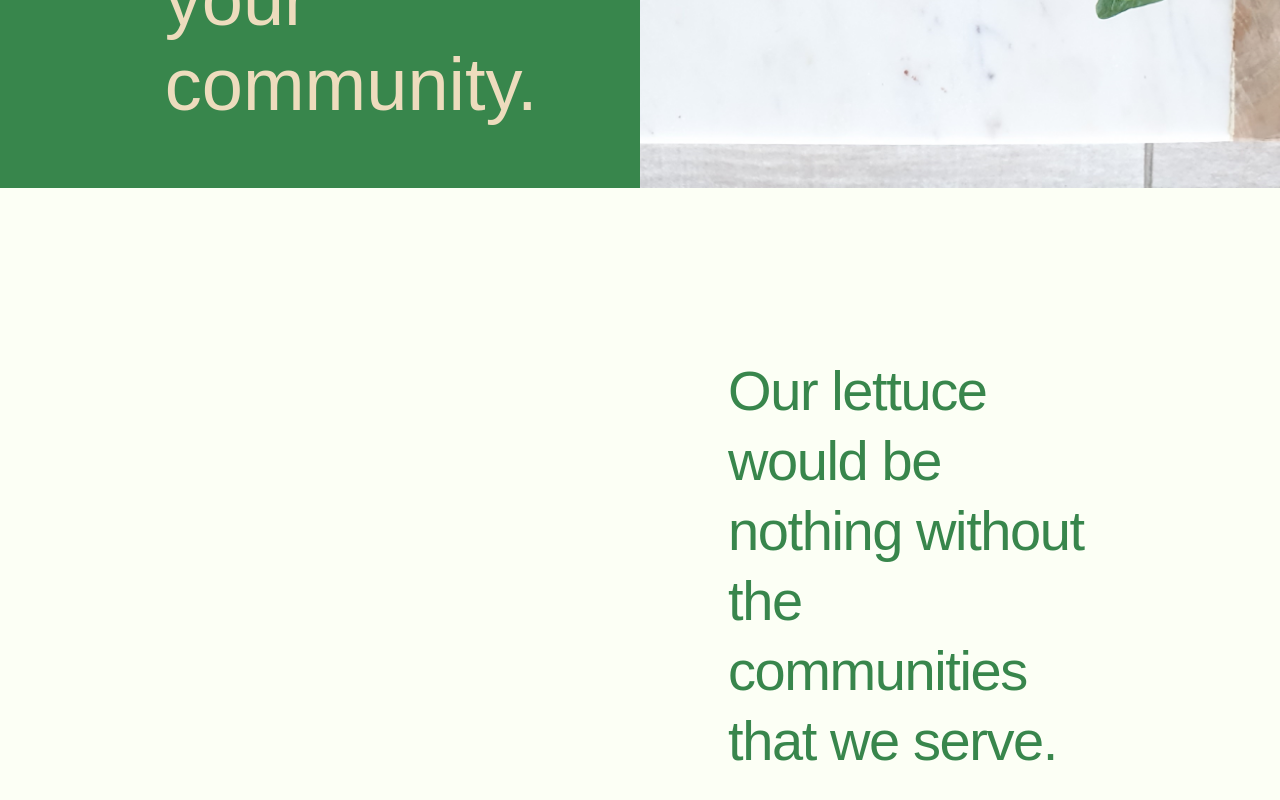
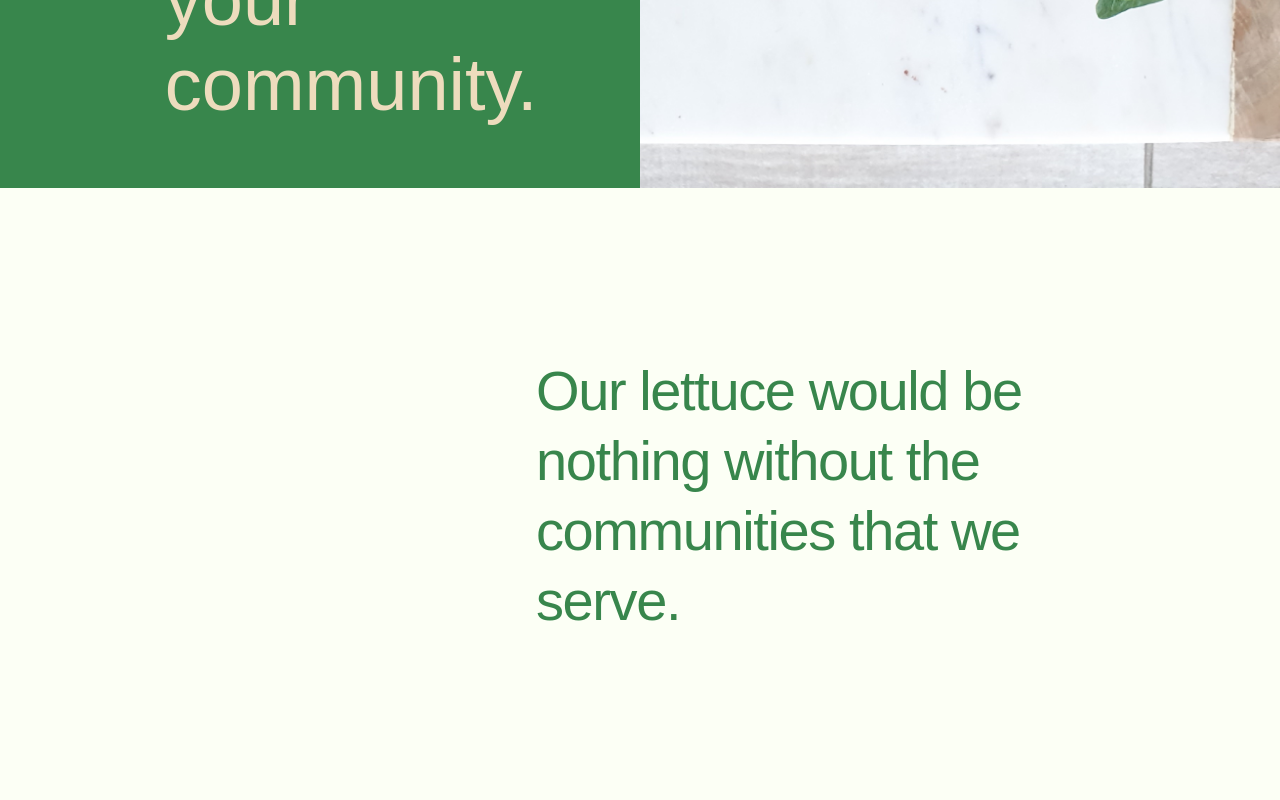
Before and after one commit to JuanTValdez/smart_acres, a React (Create React App) app: page / in a window 1280 px wide. Shown: the part 2890-3690 px from the top of the page. After the commit the page ends 3582 px from the top, so only its background shows below. Built offline with nearby package versions, Linux system fonts and the light colour scheme; a web font is replaced by a local one.

Commit message:
fixed width on communities-txt

```diff
--- a/src/components/OurGreens.js
+++ b/src/components/OurGreens.js
@@ -29,6 +29,8 @@ export default function OurGreens() {
 			<div>
 				{greens.map((green, key) => {
 					return (
+						console.log('Key ' + key),
+						(
 							<div key={key} className='grid-item'>
 								<div className='image-container'>
 									<img src={green.img} alt='' />
@@ -36,6 +38,7 @@ export default function OurGreens() {
 
 								<div className='txt-1'>{green.text}</div>
 							</div>
+						)
 					);
 				})}
 			</div>
--- a/src/styles/OurGreens.css
+++ b/src/styles/OurGreens.css
@@ -101,10 +101,9 @@
 	}
 }
 .communities-txt {
-	/* grid-column: 1/5; */
-	max-width: 30%;
+	/* max-width: 50%; */
 	margin: 3em 3em 1em auto;
-	width: 40dvw;
+	width: 45dvw;
 
 	font-family: 'ClarendonURW-Lig', sans-serif;
 	font-size: 3.5rem;
```
Lines whose indentation alone changed are shown as unchanged.
